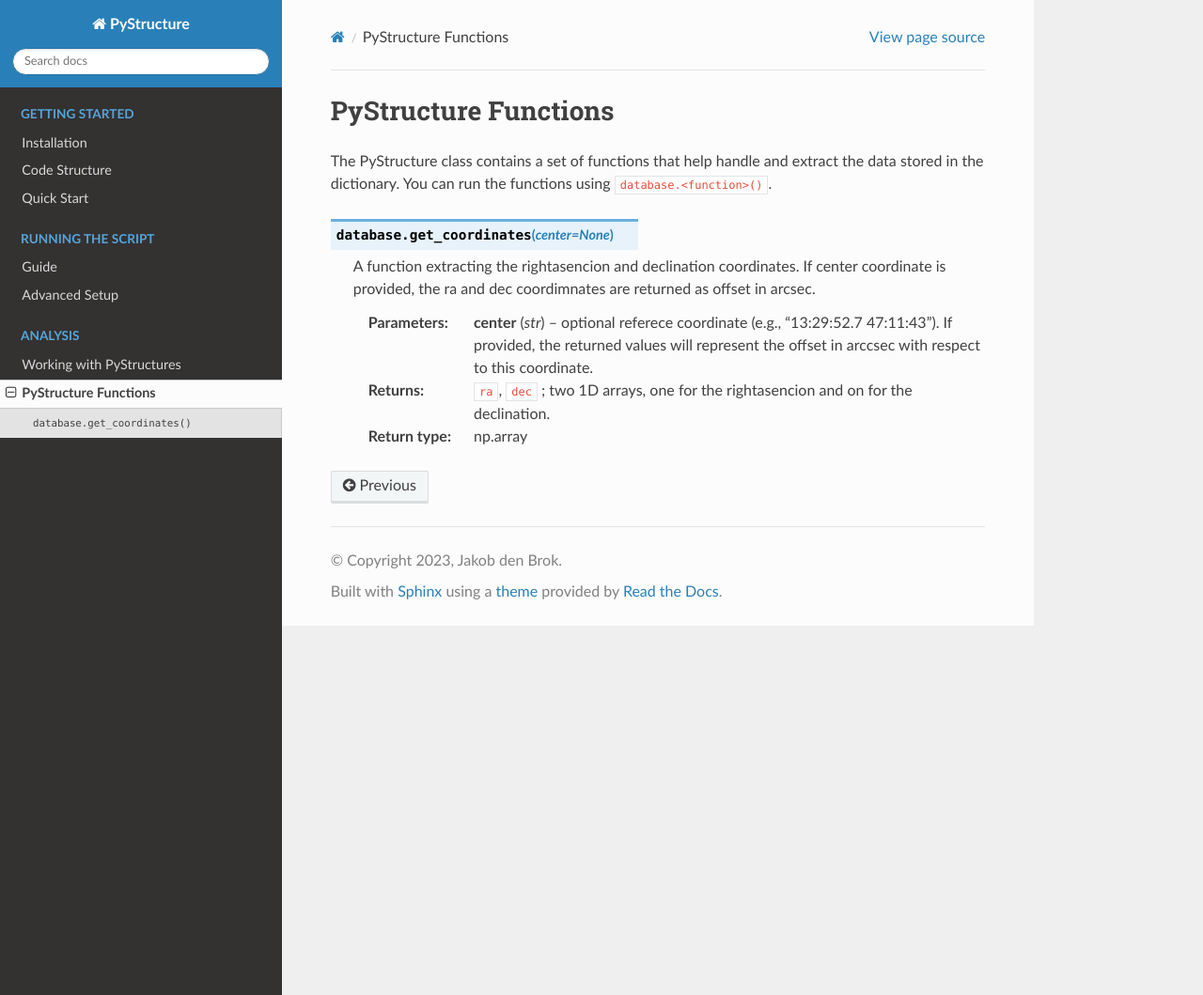
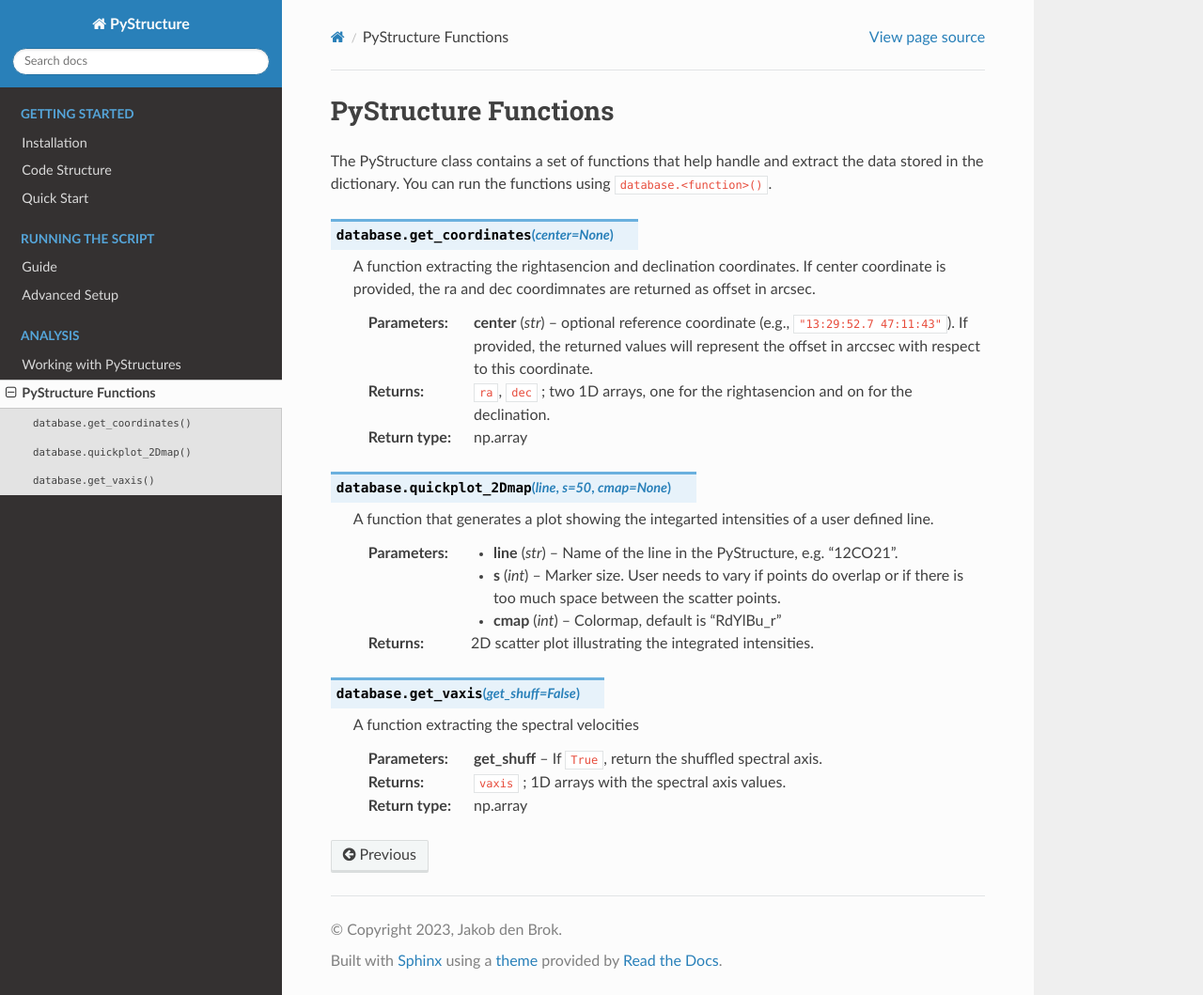
Before and after one commit to lukas-neumann-astro/PyStructure, a Sphinx documentation site: the page built from docs/source/PyStructFunctions.rst, in a window 1280 px wide and 1059 px high. Shown: the whole window at 94% size. Built offline with Sphinx 7.4.7 and the Read the Docs theme 2.0.0, drawn with Linux system fonts in a browser that asks for light colours.

Commit message:
Update PyStructFunctions.rst

```diff
--- a/docs/source/PyStructFunctions.rst
+++ b/docs/source/PyStructFunctions.rst
@@ -7,7 +7,29 @@ You can run the functions using ``database.<function>()``.
 
    A function extracting the rightasencion and declination coordinates. If center coordinate is provided, the ra and dec coordimnates are returned as offset in arcsec.
 
-   :param center: optional referece coordinate (e.g., "13:29:52.7 47:11:43"). If provided, the returned values will represent the offset in arccsec with respect to this coordinate.
+   :param center: optional reference coordinate (e.g., ``"13:29:52.7 47:11:43"``). If provided, the returned values will represent the offset in arccsec with respect to this coordinate.
    :type center: str
    :return: ``ra``, ``dec`` ; two 1D arrays, one for the rightasencion and on for the declination.
    :rtype: np.array
+
+
+.. function:: database.quickplot_2Dmap(line, s = 50, cmap = None)
+
+    A function that generates a plot showing the integarted intensities of a user defined line.
+
+    :param line: Name of the line in the PyStructure, e.g. "12CO21".
+    :type line: str
+    :param s: Marker size. User needs to vary if points do overlap or if there is too much space between the scatter points.
+    :type s: int
+    :param cmap: Colormap, default is "RdYlBu_r"
+    :type cmap: int
+    :return: 2D scatter plot illustrating the integrated intensities.
+
+.. function:: database.get_vaxis(get_shuff = False)
+
+    A function extracting the spectral velocities
+
+    :param get_shuff: If ``True``, return the shuffled spectral axis.
+    :type center: bool
+    :return: ``vaxis`` ; 1D arrays with the spectral axis values.
+    :rtype: np.array
```
